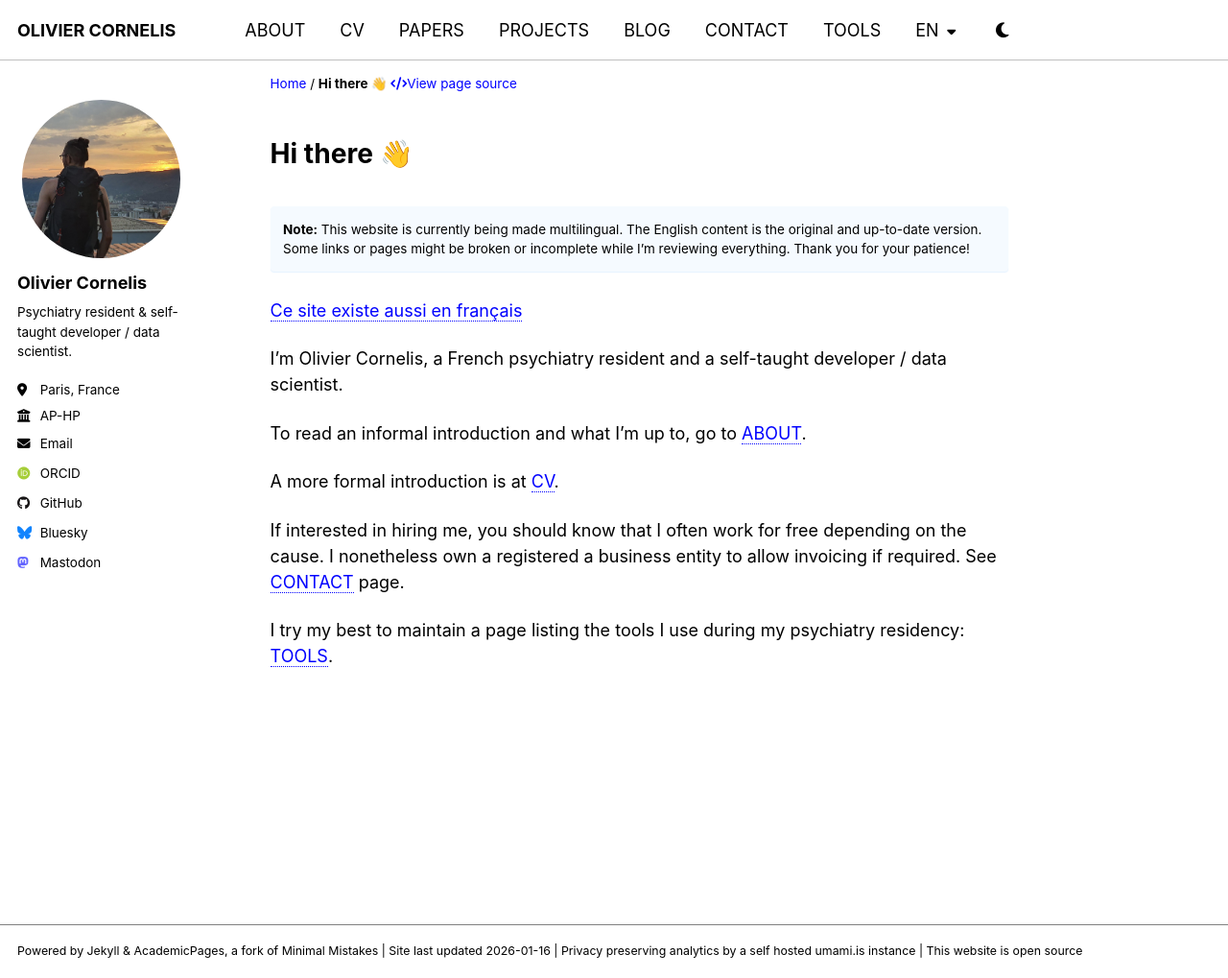
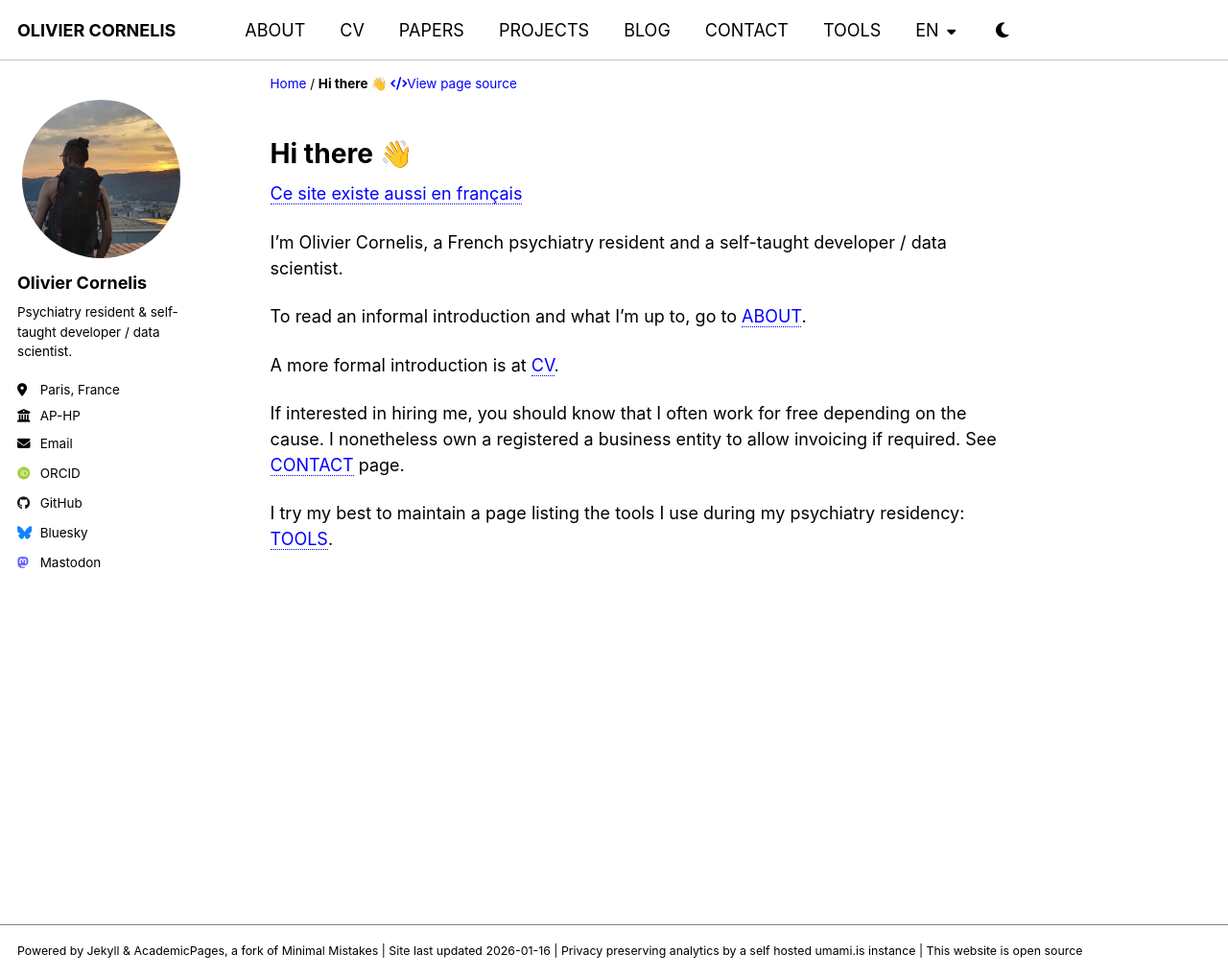
Before and after one commit to thiswillbeyourgithub/website, a Jekyll site: the page built from _pages/en/start.md, in a window 1280 px wide and 1019 px high. Shown: the whole window at 96% size. Built offline with Jekyll 4.4.1, drawn with Linux system fonts in a browser that asks for light colours; some web fonts are replaced.

Commit message:
remove translation disclaimer in en start page
Signed-off-by: thiswillbeyourgithub <26625900+thiswillbeyourgithub@users.noreply.github.com>

```diff
--- a/_pages/en/start.md
+++ b/_pages/en/start.md
@@ -10,9 +10,6 @@ redirect_from:
     - /start
 ---
 
-**Note:** This website is currently being made multilingual. The English content is the original and up-to-date version. Some links or pages might be broken or incomplete while I'm reviewing everything. Thank you for your patience!
-{: .notice--info}
-
 [Ce site existe aussi en français](../fr/)
 
 I'm Olivier Cornelis, a French psychiatry resident and a self-taught developer / data scientist.
```
